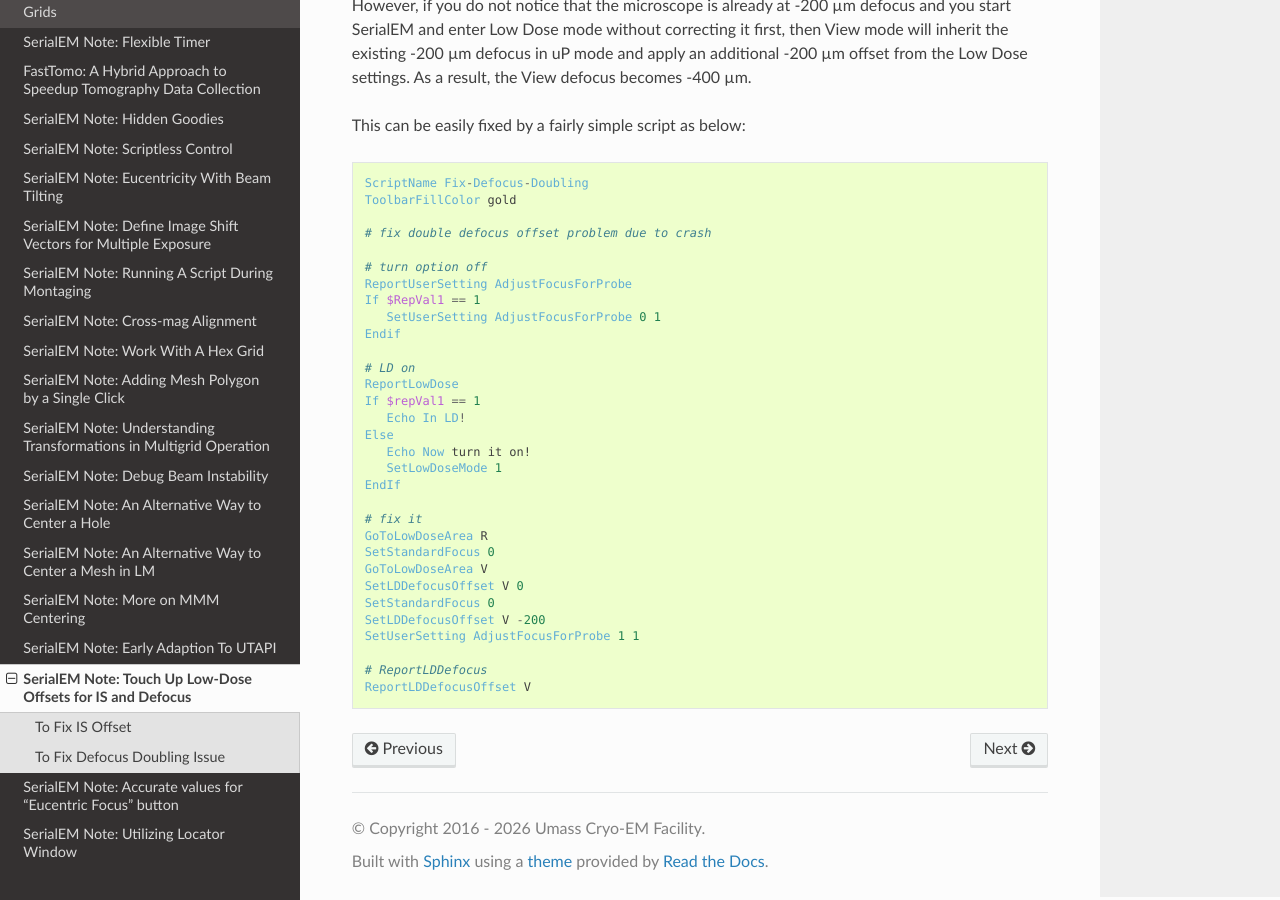
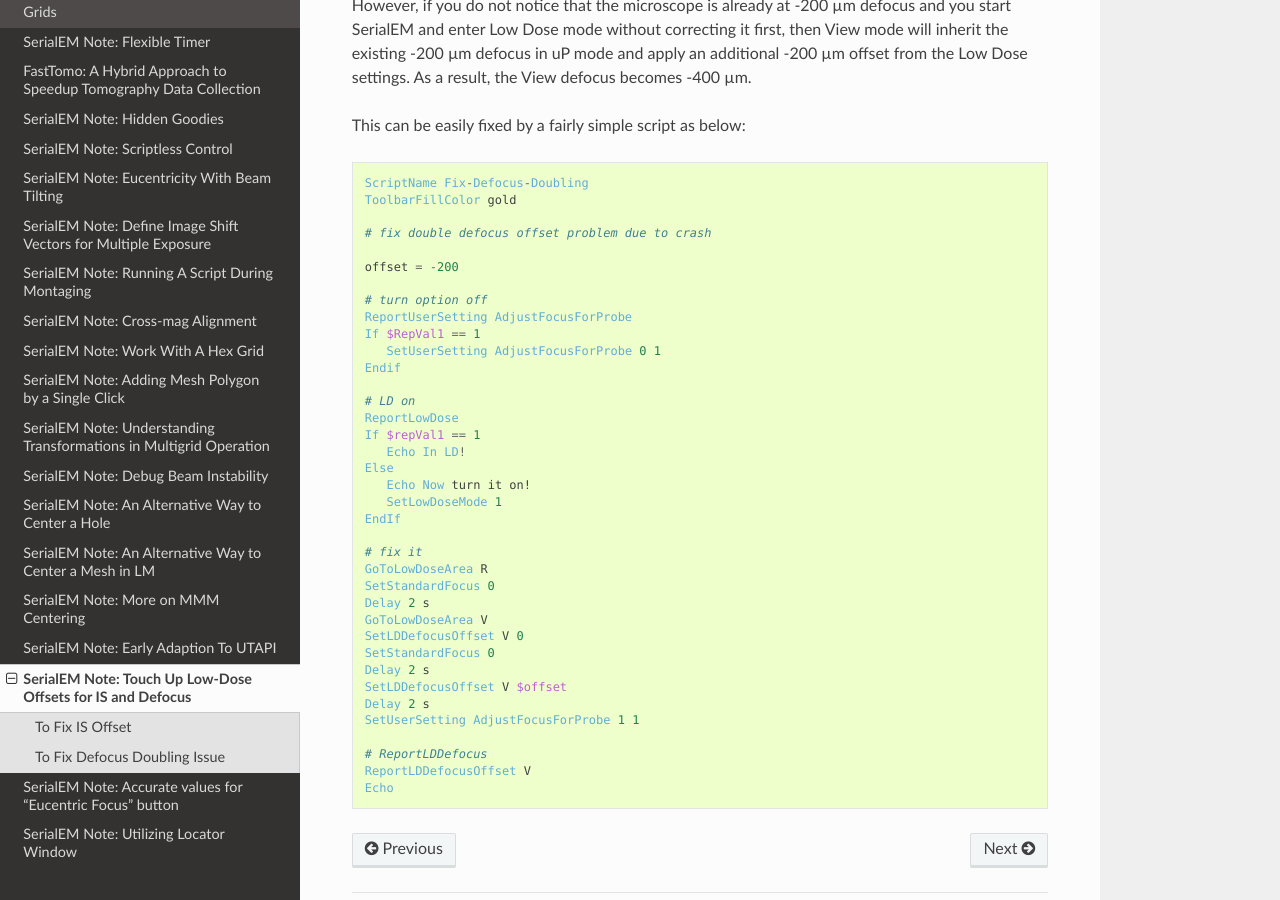
Before and after one commit to xuchen66/sphinx-emdocs, a Sphinx documentation site: the page built from source/serialEM-note-touchup-LD.rst, in a window 1280 px wide and 900 px high, scrolled down 1778 px. Built offline with Sphinx 7.4.7 and the Read the Docs theme 3.1.0, drawn with Linux system fonts in a browser that asks for light colours; pages that are not in the unit, such as notebooks, are missing from menus.

Commit message:
Update serialEM-note-touchup-LD.rst

```diff
--- a/source/serialEM-note-touchup-LD.rst
+++ b/source/serialEM-note-touchup-LD.rst
@@ -90,6 +90,8 @@ This can be easily fixed by a fairly simple script as below:
 
   # fix double defocus offset problem due to crash
 
+  offset = -200
+
   # turn option off
   ReportUserSetting AdjustFocusForProbe
   If $RepVal1 == 1
@@ -108,11 +110,15 @@ This can be easily fixed by a fairly simple script as below:
   # fix it
   GoToLowDoseArea R
   SetStandardFocus 0
+  Delay 2 s
   GoToLowDoseArea V
   SetLDDefocusOffset V 0
   SetStandardFocus 0
-  SetLDDefocusOffset V -200
+  Delay 2 s
+  SetLDDefocusOffset V $offset
+  Delay 2 s
   SetUserSetting AdjustFocusForProbe 1 1
 
   # ReportLDDefocus
   ReportLDDefocusOffset V
+  Echo
```
